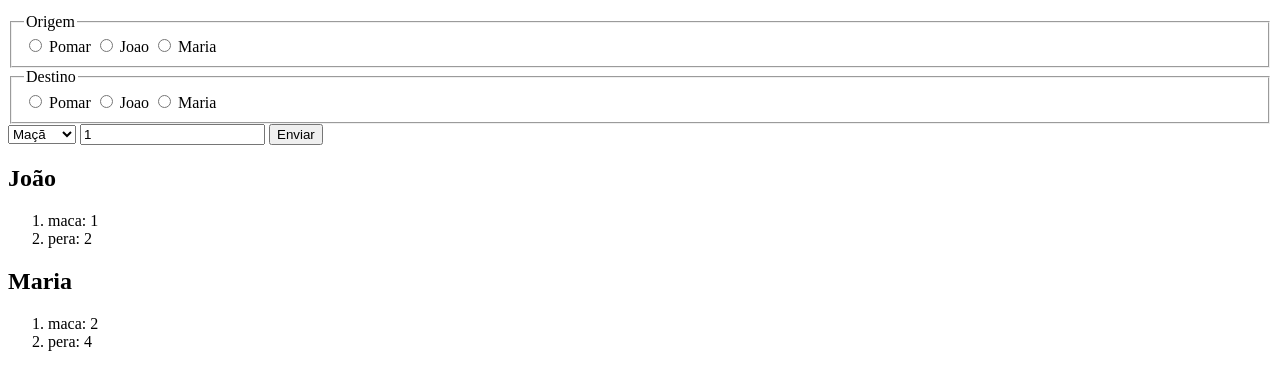
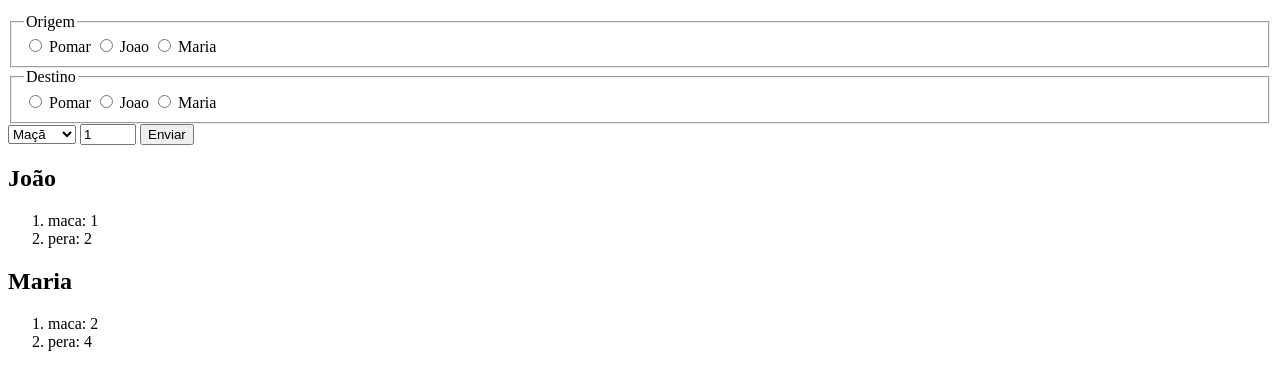
Before and after one commit to ufjf-dcc202/ufjf-dcc202-2023-3-b-atv12-AlexandreVp, a website with bundled scripts: page index.html in a window 1280 px wide. Shown: the part 101-486 px from the top of the page. Built offline with nearby package versions, Linux system fonts and the light colour scheme.

Commit message:
Tipo do input como number

```diff
--- a/index.html
+++ b/index.html
@@ -41,7 +41,7 @@
                     <option value="pera">Pera</option>
                     <option value="banana">Banana</option>
                 </select>
-                <input name="quantidade" min="0" max="12" step="1" value="1">
+                <input type="number" name="quantidade" min="0" max="12" step="1" value="1">
                 <button type="submit">Enviar</button>
             </form>
         </section>
```
